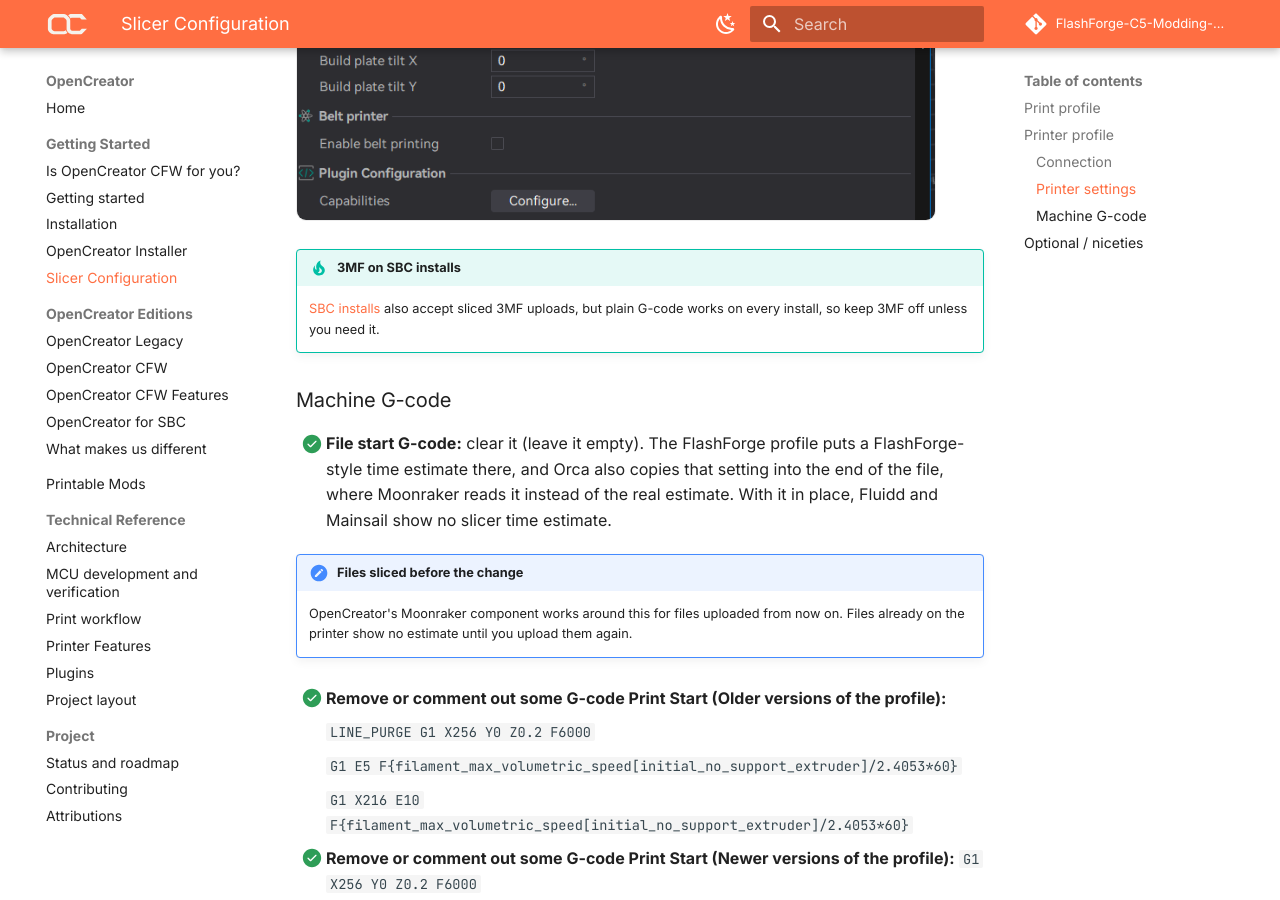
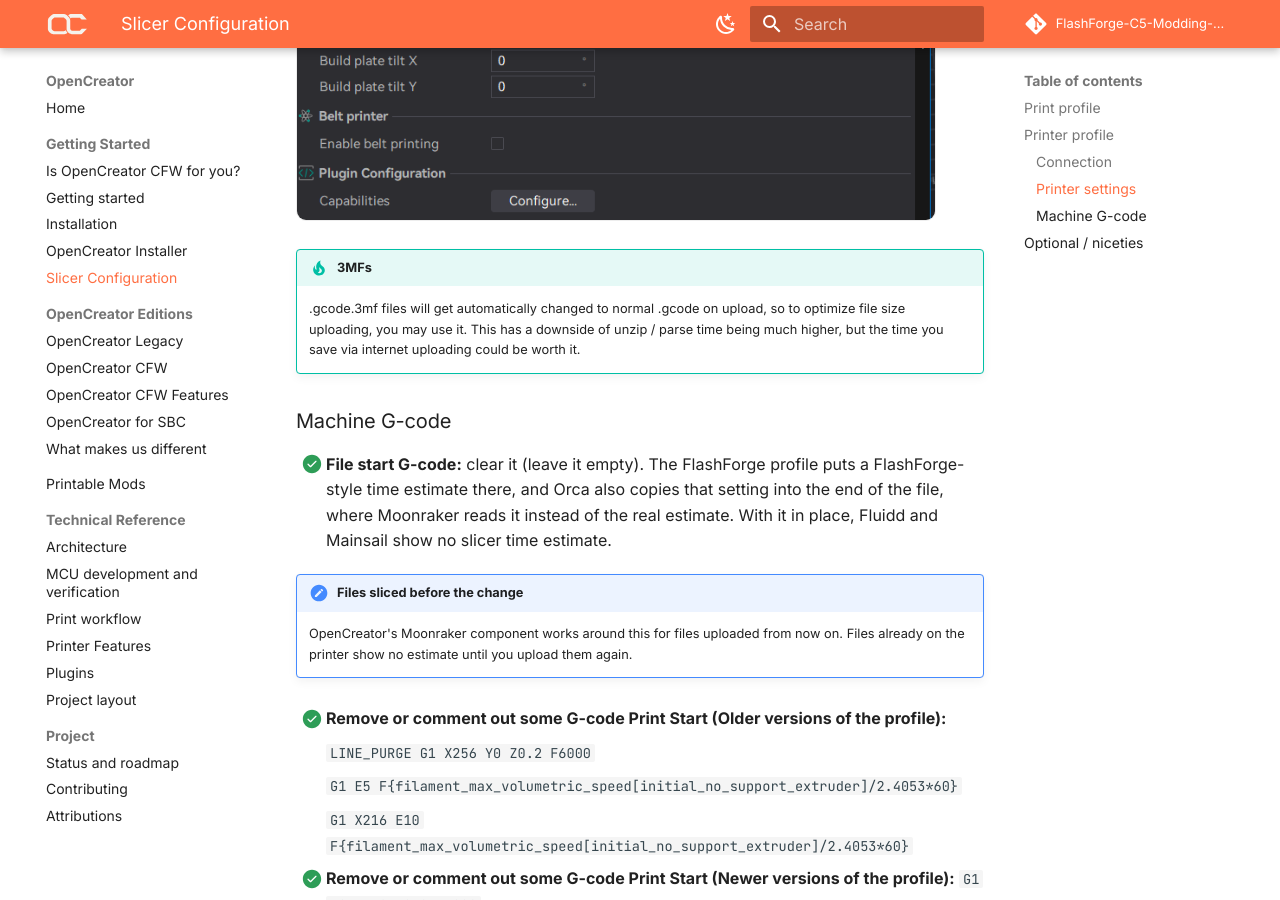
Before and after one commit to FlashForge-C5-Modding-Group/OpenCreator, an MkDocs documentation site: the page built from docs/slicer-config.md, in a window 1280 px wide and 900 px high, scrolled down 1233 px. Built offline with MkDocs 1.6.1 and Material for MkDocs 9.7.7, drawn with Linux system fonts in a browser that asks for light colours; comment, search, counter and statistics services are not loaded.

Commit message:
3mfs are really good

```diff
--- a/docs/slicer-config.md
+++ b/docs/slicer-config.md
@@ -31,9 +31,9 @@ These will change stuff like printer agents.
 
 [![OrcaSlicer printer settings, Basic information: Printer Agent set to Moonraker, Use 3MF instead of G-code and Disable set remaining print time both unticked](assets/images/orca-printer-settings.png){ .oc-shot loading=lazy }](assets/images/orca-printer-settings.png)
 
-!!! tip "3MF on SBC installs"
-    [SBC installs](rpi-klipper.md#3mf-uploads) also accept sliced 3MF uploads, but plain G-code
-    works on every install, so keep 3MF off unless you need it.
+!!! tip "3MFs"
+     .gcode.3mf files will get automatically changed to normal .gcode on upload, so to optimize file size uploading, you may use it.
+     This has a downside of unzip / parse time being much higher, but the time you save via internet uploading could be worth it.
 
 ### Machine G-code
 
```
